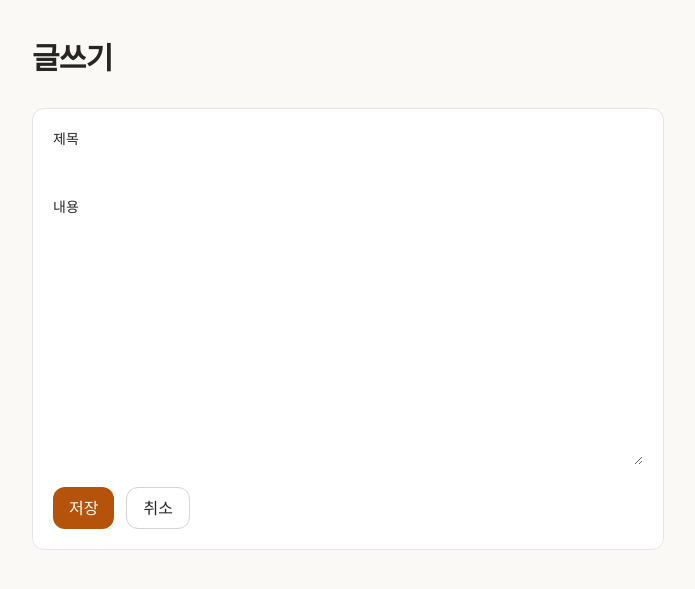
After one commit to hijin99991470-lgtm/day4-flsk, a Flask app: template templates/write.html in a window 1280 px wide. The commit adds this page. Shown: the top 589 px of the page, without its empty margins (292-987 px from the left). Run offline with Flask 3, Linux system fonts and the light colour scheme; the template is opened without the code that fills it, so the values that code supplies are empty; some libraries are stand-ins or nearby versions.

Commit message:
Add post edit/delete features with shared write form.
Co-Authored-By: Claude Opus 4.7 <noreply@anthropic.com>

```diff
--- a/app.py
+++ b/app.py
@@ -65,7 +65,42 @@ def post_create():
 
         return redirect(url_for("post_list"))
 
-    return render_template("post_form.html")
+    return render_template("write.html", mode="create", post=None)
+
+
+@app.route("/posts/<int:post_id>/edit", methods=["GET", "POST"])
+def post_edit(post_id):
+    db = get_db()
+    post = db.execute(
+        "SELECT id, title, content, created_at FROM posts WHERE id = ?",
+        (post_id,),
+    ).fetchone()
+
+    if post is None:
+        abort(404)
+
+    if request.method == "POST":
+        title = request.form["title"].strip()
+        content = request.form["content"].strip()
+
+        if title and content:
+            db.execute(
+                "UPDATE posts SET title = ?, content = ? WHERE id = ?",
+                (title, content, post_id),
+            )
+            db.commit()
+
+        return redirect(url_for("post_detail", post_id=post_id))
+
+    return render_template("write.html", mode="edit", post=post)
+
+
+@app.route("/posts/<int:post_id>/delete", methods=["POST"])
+def post_delete(post_id):
+    db = get_db()
+    db.execute("DELETE FROM posts WHERE id = ?", (post_id,))
+    db.commit()
+    return redirect(url_for("post_list"))
 
 
 @app.route("/posts/<int:post_id>")
--- /dev/null
+++ b/templates/write.html
@@ -0,0 +1,33 @@
+<!doctype html>
+<html lang="ko">
+  <head>
+    <meta charset="utf-8" />
+    <meta name="viewport" content="width=device-width, initial-scale=1" />
+    <title>{% if mode == 'edit' %}글수정{% else %}글쓰기{% endif %}</title>
+    <script src="https://cdn.tailwindcss.com"></script>
+  </head>
+  <body class="bg-[#FAF9F6] text-stone-800">
+    <main class="max-w-2xl mx-auto px-5 py-10">
+      <header class="mb-8">
+        <h1 class="text-3xl font-semibold tracking-tight">{% if mode == 'edit' %}글수정{% else %}글쓰기{% endif %}</h1>
+      </header>
+
+      <form method="post" class="space-y-4 bg-white border border-stone-200 rounded-xl p-5">
+        <div>
+          <label for="title" class="block text-sm font-medium mb-2">제목</label>
+          <input id="title" name="title" required value="{{ post['title'] if post else '' }}" class="w-full rounded-lg border-stone-300" />
+        </div>
+
+        <div>
+          <label for="content" class="block text-sm font-medium mb-2">내용</label>
+          <textarea id="content" name="content" required rows="10" class="w-full rounded-lg border-stone-300">{{ post['content'] if post else '' }}</textarea>
+        </div>
+
+        <div class="flex gap-3">
+          <button type="submit" class="px-4 py-2 rounded-xl bg-amber-700 text-white">{% if mode == 'edit' %}수정{% else %}저장{% endif %}</button>
+          <a href="{% if post %}{{ url_for('post_detail', post_id=post['id']) }}{% else %}{{ url_for('post_list') }}{% endif %}" class="px-4 py-2 rounded-xl border border-stone-300">취소</a>
+        </div>
+      </form>
+    </main>
+  </body>
+</html>
```
Also changed, not shown: templates/post_detail.html (+7 -0 lines), tests/test_board.py (+73 -0 lines).
